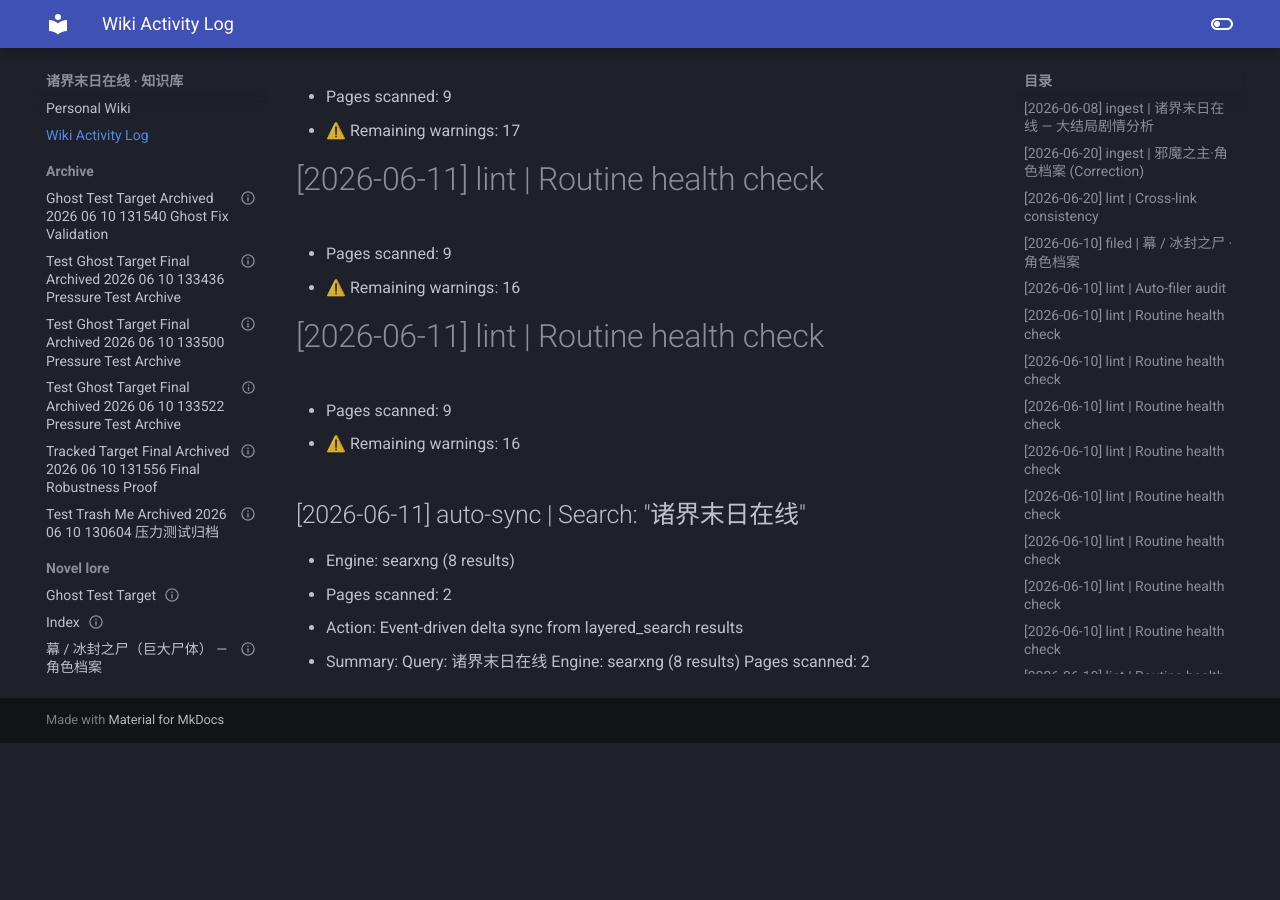
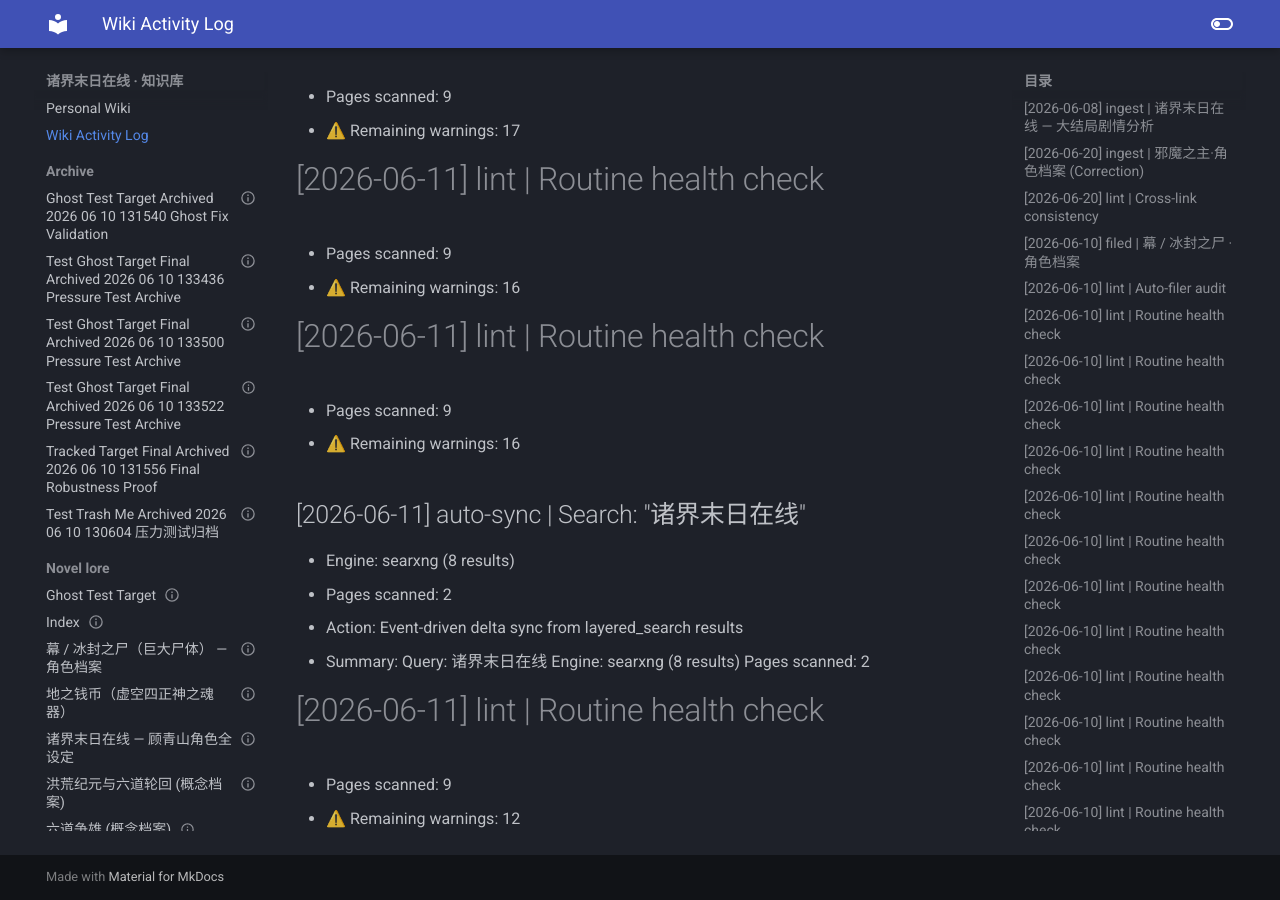
Before and after one commit to Zack3155/llm-wiki, an MkDocs documentation site: the page built from docs/log.md, in a window 1280 px wide and 900 px high, scrolled down 16021 px. Built offline with MkDocs 1.6.1 and Material for MkDocs 9.7.7, drawn with Linux system fonts in a browser that asks for light colours; before the commit the page ends 16764 px from its top, so only the background shows below that.

Commit message:
Wiki Linter Auto-Commit: 2026-06-11 02:39:29

```diff
--- a/docs/log.md
+++ b/docs/log.md
@@ -352,3 +352,6 @@
 - Pages scanned: 2
 - Action: Event-driven delta sync from layered_search results
 - Summary: Query: 诸界末日在线 Engine: searxng (8 results) Pages scanned: 2
+# [2026-06-11] lint | Routine health check
+- Pages scanned: 9
+- ⚠️ Remaining warnings: 12
```
Also changed, not shown: docs/topics/novel-lore/_index.md (+3 -0 lines).
